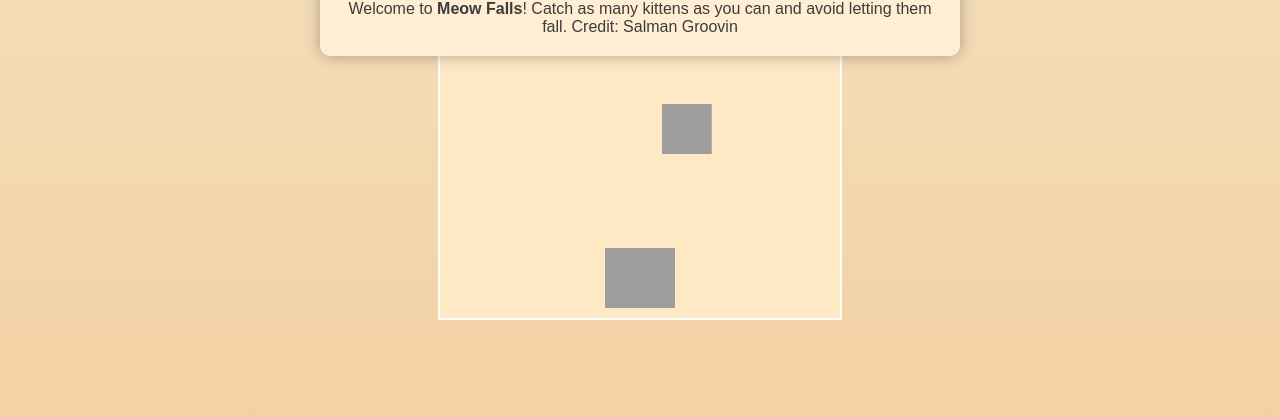
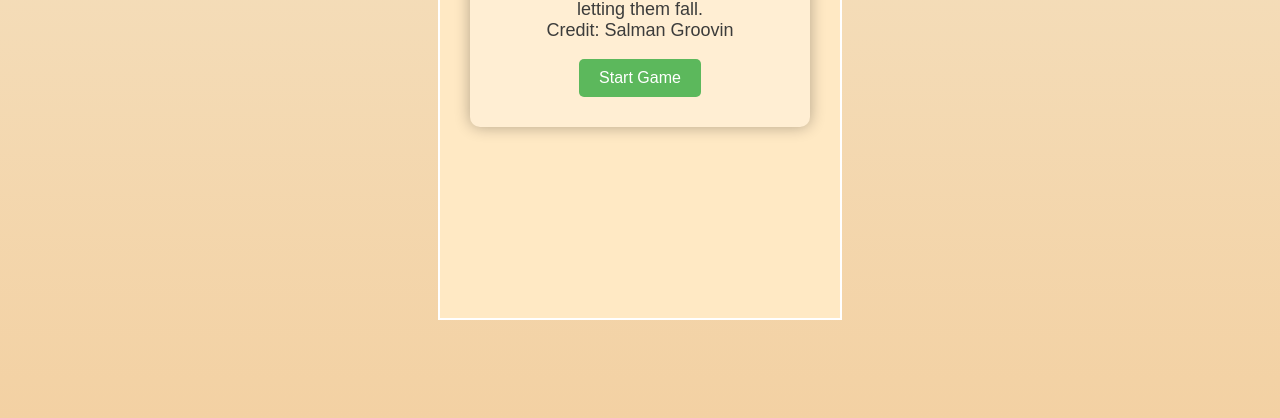
Before and after one commit to reaper84x/Meow-Falls, a plain HTML site: page index.html in a window 1280 px wide. Shown: the part 382-800 px from the top of the page. Drawn offline with Linux system fonts and the light colour scheme.

Commit message:
Update index.html

```diff
--- a/index.html
+++ b/index.html
@@ -32,11 +32,22 @@
             left: 50%;
             transform: translate(-50%, -50%);
             background: #ffeed3;
-            padding: 20px;
+            padding: 30px;
             box-shadow: 0px 0px 15px rgba(0, 0, 0, 0.3);
             border-radius: 10px;
             display: none;
             text-align: center;
+            font-size: 18px;
+            width: 280px;
+        }
+        #greeting button {
+            background-color: #5cb85c;
+            color: white;
+            font-size: 16px;
+            padding: 10px 20px;
+            border: none;
+            border-radius: 5px;
+            cursor: pointer;
         }
         #gameOver {
             display: none;
@@ -58,7 +69,10 @@
 <body>
     <canvas id="gameCanvas" width="400" height="600"></canvas>
     <div id="score">Score: 0</div>
-    <div id="greeting">Welcome to <b>Meow Falls</b>! Catch as many kittens as you can and avoid letting them fall. Credit: Salman Groovin</div>
+    <div id="greeting">
+        <p>Welcome to <b>Meow Falls</b>! Catch as many kittens as you can and avoid letting them fall.<br>Credit: Salman Groovin</p>
+        <button onclick="startGame()">Start Game</button>
+    </div>
     <div id="gameOver">Game Over!</div>
     <div id="restart" onclick="startGame()">Restart</div>
 
@@ -67,10 +81,10 @@
         const ctx = canvas.getContext("2d");
 
         const kittenImg = new Image();
-        kittenImg.src = "https://i.postimg.cc/1tFcd8RR/20241112-222215.png";  // Updated kitten image URL
+        kittenImg.src = "https://i.postimg.cc/1tFcd8RR/20241112-222215.png";  // Corrected kitten image URL
 
         const basketImg = new Image();
-        basketImg.src = "https://i.postimg.cc/PrSZ2Wbz/20241112-221823.png";  // Updated basket image URL
+        basketImg.src = "https://i.postimg.cc/PrSZ2Wbz/20241112-221823.png";  // Corrected basket image URL
 
         let score = 0;
         let gameInterval;
@@ -169,8 +183,6 @@
         window.onload = () => {
             document.getElementById("greeting").style.display = "block";
         };
-
-        startGame();
     </script>
 </body>
 </html>
```
